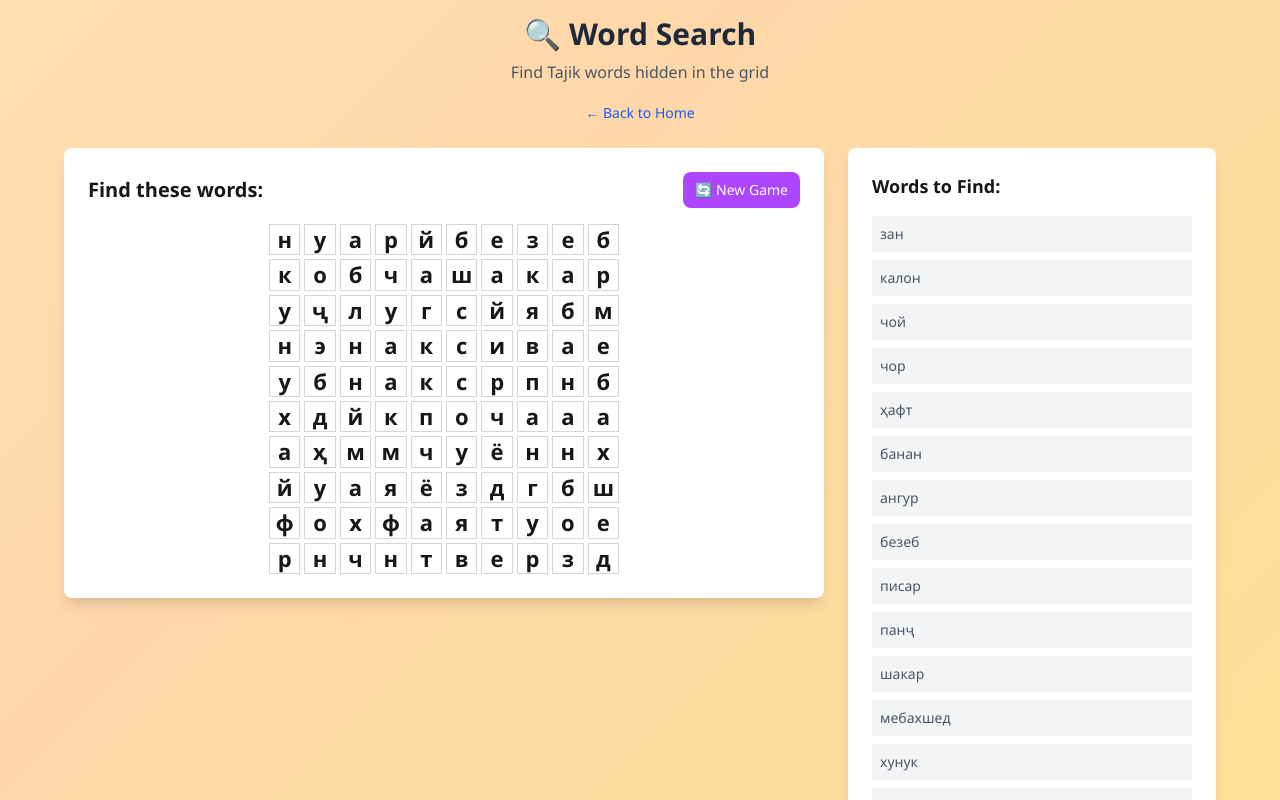
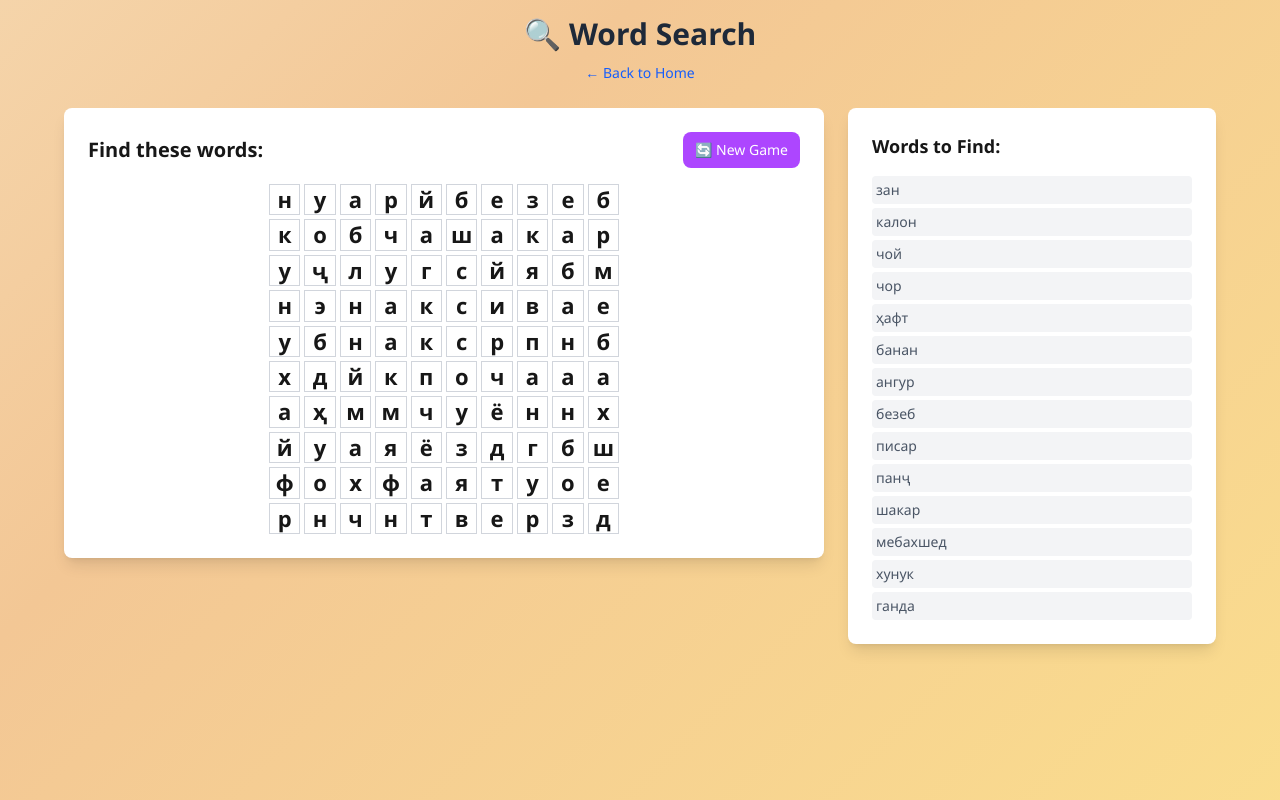
Before and after one commit to haagamble/tajik-first-1000, a Next.js app: page /wordsearch/level01 in a window 1280 px wide. Shown: the top 800 px of the page. Built offline with nearby package versions, Linux system fonts and the light colour scheme.

Commit message:
Make minor style changes

```diff
--- a/src/app/flashcards/[wordListId]/FlashcardsGame.tsx
+++ b/src/app/flashcards/[wordListId]/FlashcardsGame.tsx
@@ -187,9 +187,9 @@ export default function FlashcardsGame({ wordList }: FlashcardsGameProps) {
             <div className="max-w-2xl mx-auto">
                 <div className="text-center mb-6">
                     <h1 className="text-3xl font-bold text-gray-800 mb-2">📚 Flashcards</h1>
-                    <p className="text-gray-600">
+                    {/* <p className="text-gray-600">
                         {currentIndex + 1} of {currentCards.length} cards in {currentStack} stack
-                    </p>
+                    </p> */}
                     <Link href="/" className="text-blue-600 hover:underline text-sm">
                         ← Back to Home
                     </Link>
--- a/src/app/globals.css
+++ b/src/app/globals.css
@@ -38,10 +38,11 @@ body {
   min-height: 100vh;
 }
 
+/* Testing higher contrast. Original: #fef3c7 0%, #fed7aa 50%, #fde68a 100% */
 .gradient-bg {
   background: linear-gradient(135deg,
-      #fef3c7 0%,
-      #fed7aa 50%,
+      #f9f2d9 0%,
+      #f3c795 50%,
       #fde68a 100%);
   background-size: 200% 200%;
   animation: gradientShift 15s ease-in-out infinite;
--- a/src/app/memory/[wordListId]/MemoryGame.tsx
+++ b/src/app/memory/[wordListId]/MemoryGame.tsx
@@ -149,7 +149,7 @@ export default function MemoryGame({ wordList }: MemoryGameProps) {
             <div className="max-w-4xl mx-auto">
                 <div className="text-center mb-6">
                     <h1 className="text-3xl font-bold text-gray-800 mb-2">🧠 Memory Game</h1>
-                    <h2 className="text-xl text-gray-600 mb-4">{wordList.name}</h2>
+                    {/* <h2 className="text-xl text-gray-600 mb-4">{wordList.name}</h2> */}
                     <Link href="/" className="text-blue-600 hover:underline text-sm">
                         ← Back to Home
                     </Link>
--- a/src/app/wordsearch/[wordListId]/WordSearchGame.tsx
+++ b/src/app/wordsearch/[wordListId]/WordSearchGame.tsx
@@ -391,9 +391,9 @@ export default function WordSearchGame({ wordList }: WordSearchGameProps) {
                 {/* Header */}
                 <div className="text-center mb-4 sm:mb-6">
                     <h1 className="text-2xl sm:text-3xl font-bold text-gray-800 mb-2">🔍 Word Search</h1>
-                    <p className="text-sm sm:text-base text-gray-600 mb-3 sm:mb-4">
+                    {/* <p className="text-sm sm:text-base text-gray-600 mb-3 sm:mb-4">
                         Find Tajik words hidden in the grid
-                    </p>
+                    </p> */}
                     <Link href="/" className="text-blue-600 hover:underline text-sm">
                         ← Back to Home
                     </Link>
@@ -514,13 +514,13 @@ export default function WordSearchGame({ wordList }: WordSearchGameProps) {
                         {/* Words to Find */}
                         <div className="bg-white rounded-lg shadow-lg p-3 sm:p-6">
                             <h3 className="text-base sm:text-lg font-semibold mb-3 sm:mb-4">Words to Find:</h3>
-                            <div className="grid grid-cols-2 sm:grid-cols-1 gap-2">
+                            <div className="grid grid-cols-2 sm:grid-cols-1 gap-1">
                                 {words.map((word) => {
                                     const isFound = foundWords.some(fw => fw.word === word.tajik);
                                     return (
                                         <div
                                             key={word.id}
-                                            className={`p-2 rounded text-sm ${isFound ? 'bg-green-100 text-green-800' : 'bg-gray-100 text-gray-600'
+                                            className={`p-1 rounded text-sm ${isFound ? 'bg-green-100 text-green-800' : 'bg-gray-100 text-gray-600'
                                                 }`}
                                         >
                                             <div className="font-medium">{word.tajik}</div>
@@ -531,7 +531,7 @@ export default function WordSearchGame({ wordList }: WordSearchGameProps) {
                         </div>
 
                         {/* Found Words */}
-                        <div className="bg-white rounded-lg shadow-lg p-3 sm:p-6">
+                        {/* <div className="bg-white rounded-lg shadow-lg p-3 sm:p-6">
                             <h3 className="text-base sm:text-lg font-semibold mb-3 sm:mb-4">
                                 Found: {foundWords.length}/{words.length}
                             </h3>
@@ -543,7 +543,7 @@ export default function WordSearchGame({ wordList }: WordSearchGameProps) {
                                     </div>
                                 ))}
                             </div>
-                        </div>
+                        </div> */}
                     </div>
                 </div>
             </div>
```
